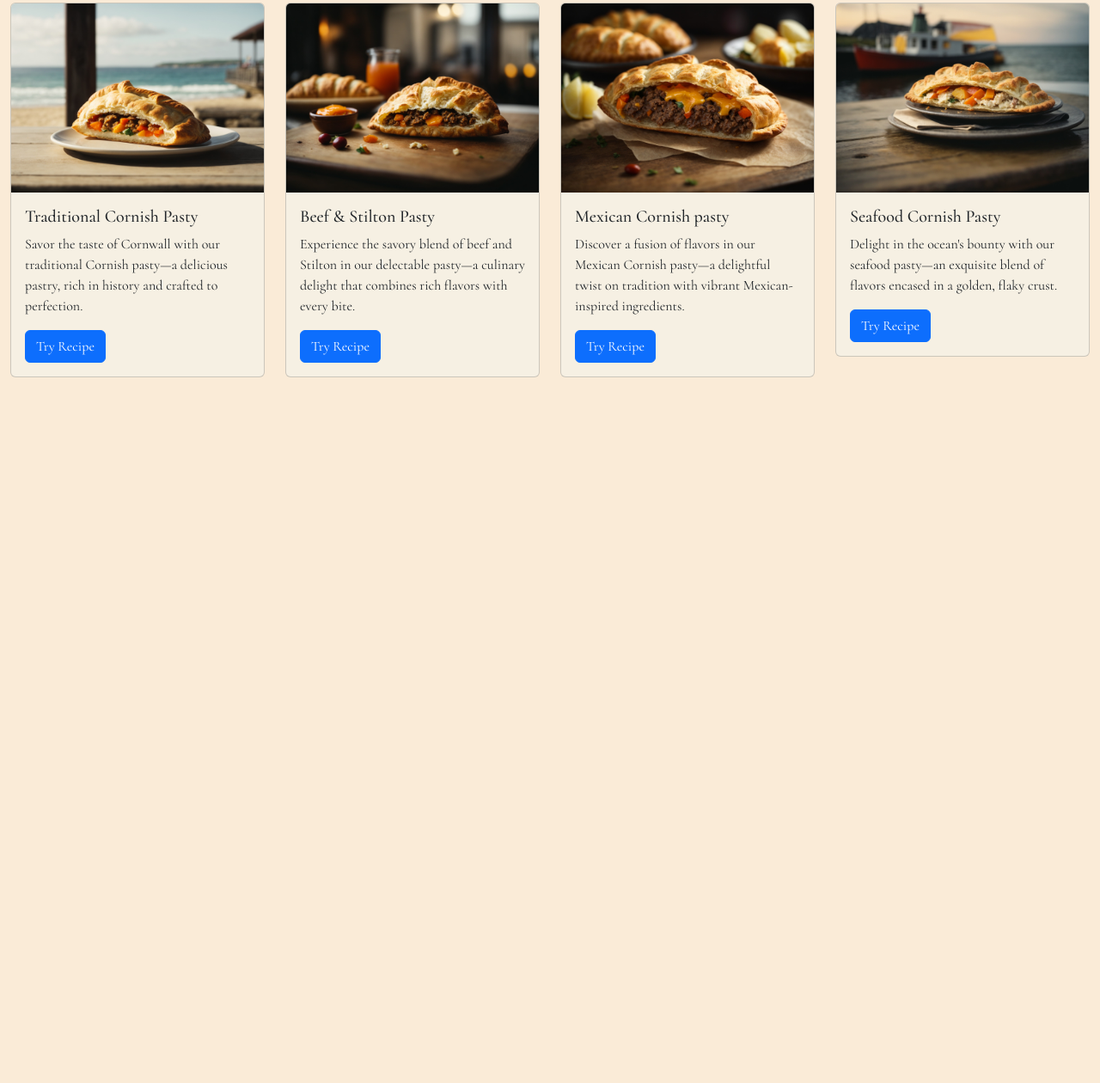
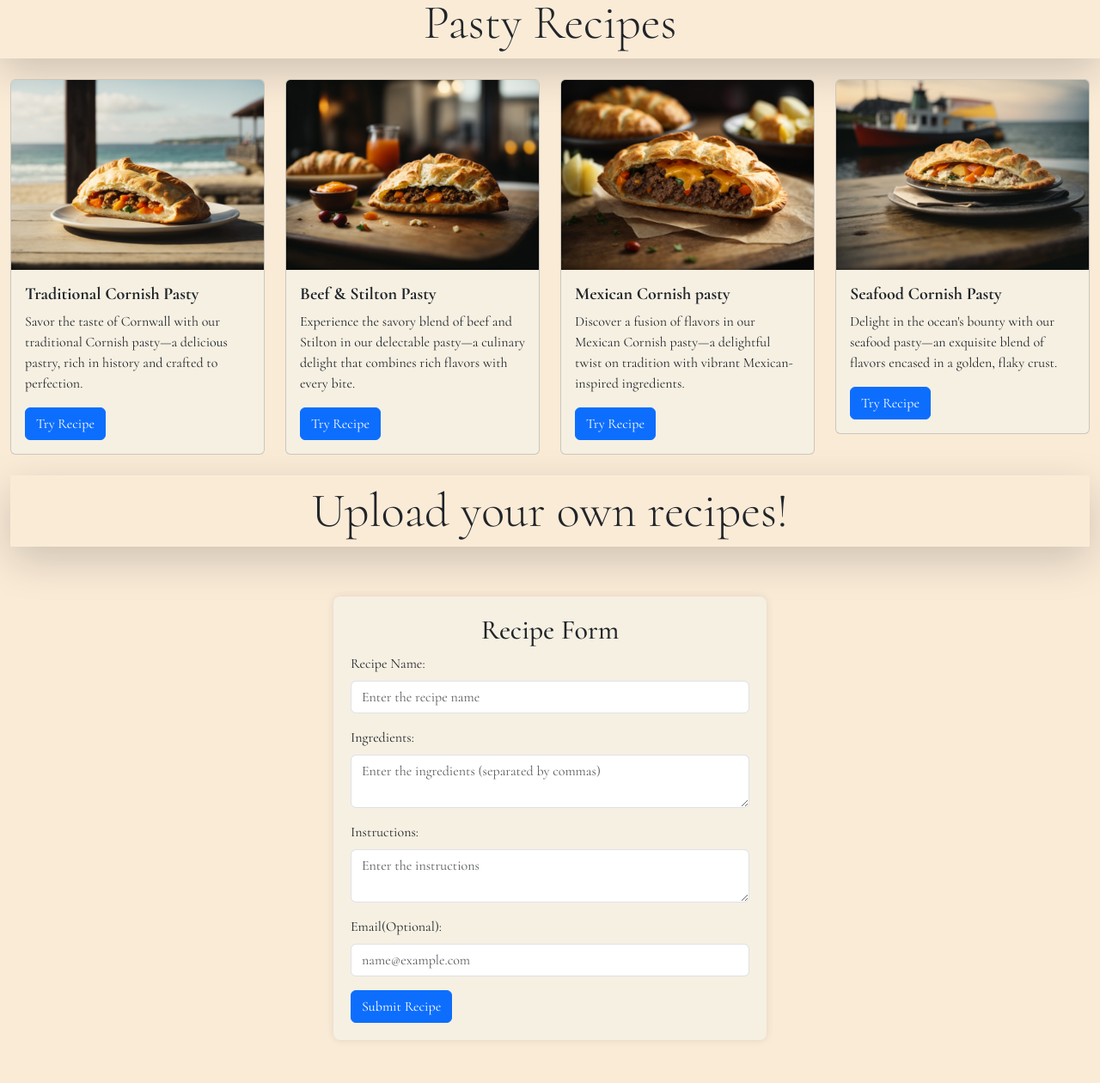
Before and after one commit to CiaranBrain/CornishCrave, a plain HTML site: page index.html in a window 1280 px wide. Shown: the part 1236-2496 px from the top of the page at 86% size. Before the commit the page ends 1699 px from the top, so only its background shows below. Drawn offline with nearby package versions, Linux system fonts and the light colour scheme.

Commit message:
added upload section / part complete

```diff
--- a/assets/css/style.css
+++ b/assets/css/style.css
@@ -26,7 +26,7 @@ body {
   background-repeat: no-repeat;
   background-position: center;
   overflow: auto;
-  max-height: 60vh;
+  min-height: 50vh;
 }
 
 .card {
@@ -42,6 +42,19 @@ body {
   background-color: rgba(var(--bs-success-rgb), var(--bs-bg-opacity)) !important;
 }
 
+.about-half {
+  min-height: 50vh;
+
+}
+
+.custom-form {
+  margin: 50px;
+  padding: 20px;
+  box-shadow: 0 0 10px rgba(0, 0, 0, 0.1);
+  border-radius: 8px;
+  background-color: #f6f0e3;
+
+}
 @media (max-width: 768px) {
 
   .jumbotron img {
@@ -54,11 +67,9 @@ body {
 
 /* Media query for screens smaller than 991 pixels */
 @media screen and (max-width: 991px) {
-  .jumbotron-img img {
-    display: none;
-  }
+
 }
 
 @media screen and (min-width: 991px) {
-  .jumbotron
+
 }
--- a/index.html
+++ b/index.html
@@ -70,8 +70,8 @@
         </div>
     </div>
     <!-- About-page  -->
-    <h2 class="text-center">About the pasty</h2>
-    <div class="container-fluid mt-3">
+    <h2 class="text-center display-4 p-2 shadow-lg">About the pasty</h2>
+    <div class="container-fluid mt-3 about-half">
         <div class="row">
             <!-- Column 1 -->
             <div class="col-lg-4 ">
@@ -90,7 +90,7 @@
             <!-- Column 2 -->
             <div class="col-lg-4 ">
                 <div class="text-center mt-3 border border-dark-subtle shadow-lg p-3 mb-5 rounded frame">
-                    <img src="assets/img/pasty-origin.jpg" alt="pasty origin" class="img-fluid rounded-circle mb-2"
+                    <img src="assets/img/pasty-view.jpg" alt="pasty origin" class="img-fluid rounded-circle mb-2"
                         width="400">
                     <h4 class="mt-3">The Origin:</h4>
                     <p class="m-3">The origin of the Cornish pasty is deeply rooted in the history and traditions of
@@ -117,14 +117,14 @@
         </div>
     </div>
     <!-- Recipes-page  -->
-    <h2 class="text-center" >Pasty Recipes</h2>
+    <h2 class="text-center display-4 p-2 shadow-lg">Pasty Recipes</h2>
     <div class="container-fluid mt-4">
         <div class="row">
             <div class="col-xl-3 col-lg-6">
                 <div class="card mb-4 ">
                     <img src="assets/img/pasty-cornish.jpg" class="card-img-top" alt="Traditional Cornish pasty">
                     <div class="card-body">
-                        <h5 class="card-title">Traditional Cornish Pasty</h5>
+                        <h5 class="card-title fw-bold">Traditional Cornish Pasty</h5>
                         <p class="card-text">Savor the taste of Cornwall with our traditional Cornish pasty—a delicious
                             pastry, rich in history and crafted to perfection.</p>
                         <button type="button" class="btn btn-primary" data-bs-toggle="modal"
@@ -136,7 +136,7 @@
                 <div class="card mb-4">
                     <img src="assets/img/pasty-beef.jpg" class="card-img-top" alt="beef and stilton pasty">
                     <div class="card-body">
-                        <h5 class="card-title">Beef & Stilton Pasty</h5>
+                        <h5 class="card-title fw-bold">Beef & Stilton Pasty</h5>
                         <p class="card-text">Experience the savory blend of beef and Stilton in our delectable pasty—a
                             culinary delight that combines rich flavors with every bite.</p>
                         <button type="button" class="btn btn-primary" data-bs-toggle="modal"
@@ -148,7 +148,7 @@
                 <div class="card mb-4">
                     <img src="assets/img/pasty-mexican.jpg" class="card-img-top" alt="mexican inspired pasty">
                     <div class="card-body">
-                        <h5 class="card-title">Mexican Cornish pasty</h5>
+                        <h5 class="card-title fw-bold">Mexican Cornish pasty</h5>
                         <p class="card-text">Discover a fusion of flavors in our Mexican Cornish pasty—a delightful
                             twist on tradition with vibrant Mexican-inspired ingredients.</p>
                         <button type="button" class="btn btn-primary" data-bs-toggle="modal"
@@ -160,7 +160,7 @@
                 <div class="card mb-4">
                     <img src="assets/img/pasty-seafood.jpg" class="card-img-top" alt="seafood pasty">
                     <div class="card-body">
-                        <h5 class="card-title">Seafood Cornish Pasty</h5>
+                        <h5 class="card-title fw-bold">Seafood Cornish Pasty</h5>
                         <p class="card-text">Delight in the ocean's bounty with our seafood pasty—an exquisite blend of
                             flavors encased in a golden, flaky crust.</p>
                         <button type="button" class="btn btn-primary" data-bs-toggle="modal"
@@ -288,6 +288,38 @@
             </div>
         </div>
         <!-- Upload-Page  -->
+        <h2 class="text-center display-4 p-2 shadow-lg">Upload your own recipes!</h2>
+        <div class="container-fluid h-100 ">
+            <div class="row">
+                <div class="col-md-6 h-100 mx-auto">
+                    <form class="custom-form">
+                        <h2 class="text-center">Recipe Form</h2>
+                        <div class="mb-3">
+                            <label for="recipeName" class="form-label">Recipe Name:</label>
+                            <input type="text" class="form-control" id="recipeName" placeholder="Enter the recipe name"
+                                required>
+                        </div>
+                        <div class="mb-3">
+                            <label for="ingredients" class="form-label">Ingredients:</label>
+                            <textarea class="form-control" id="ingredients"
+                                placeholder="Enter the ingredients (separated by commas)" required></textarea>
+                        </div>
+                        <div class="mb-3">
+                            <label for="instructions" class="form-label">Instructions:</label>
+                            <textarea class="form-control" id="instructions" placeholder="Enter the instructions"
+                                required></textarea>
+                        </div>
+                        <div class="mb-3">
+                            <label for="email" class="form-label"> Email(Optional):</label>
+                            <input type="email" class="form-control" id="email" placeholder="name@example.com">
+                        </div>
+                        <button type="submit" class="btn btn-primary">Submit Recipe</button>
+                    </form>
+                </div>
+            </div>
+        </div>
+
+
         <!-- footer -->
         <footer>
         </footer>
```
